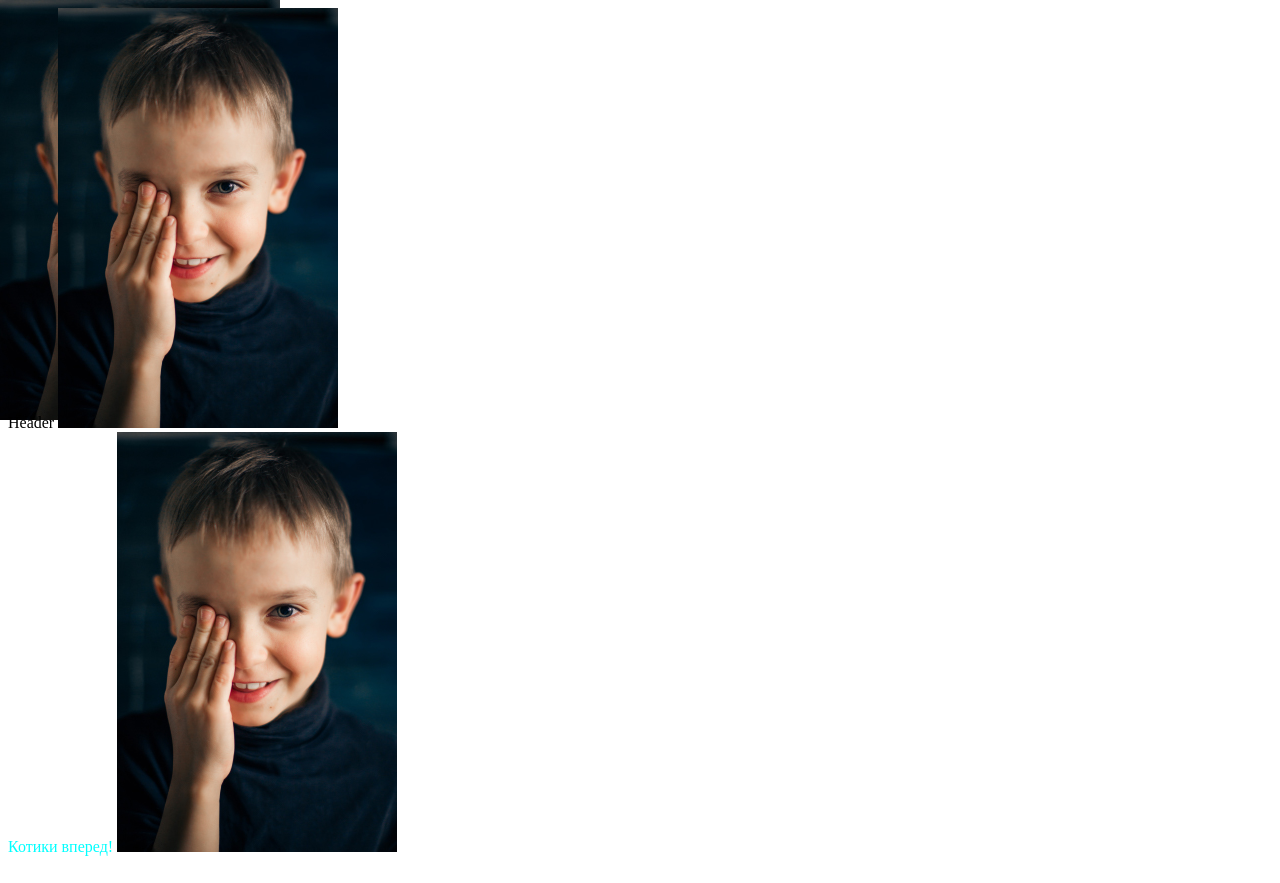
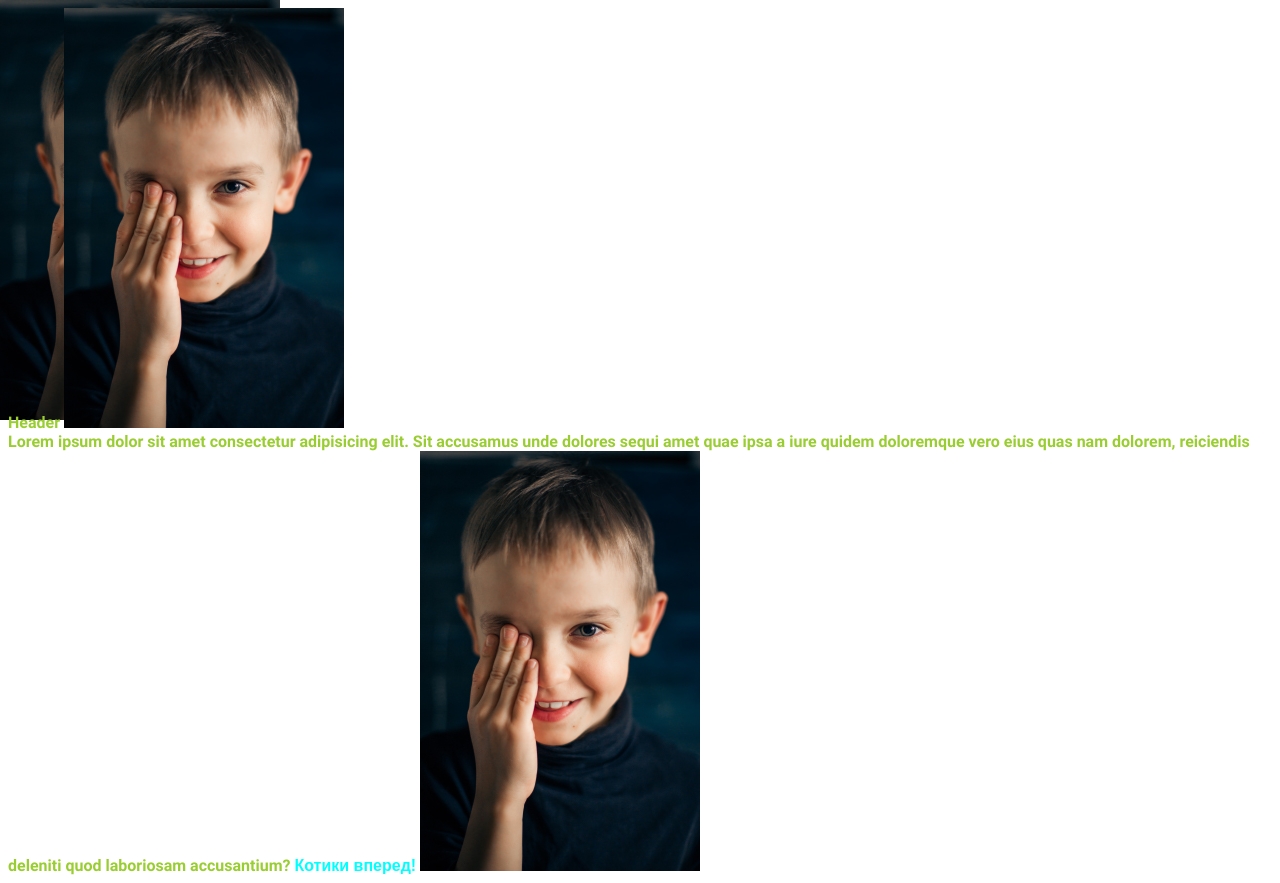
Before and after one commit to dzichonka/gulp-2022, a website: page src/index.html in a window 1280 px wide. Drawn offline with nearby package versions, Linux system fonts and the light colour scheme; files that its build step writes are made by us from their sources; files whose address does not match are found by name.

Commit message:
GULP changes: _fonts

```diff
--- a/gulp/tasks/fonts.js
+++ b/gulp/tasks/fonts.js
@@ -40,7 +40,7 @@ export const ttfToWoff = () => {
 
 export const fontsStyle = () => {
     //файл стилей подключения шрифтов
-    let fontsFile = `${app.path.srcFolder}/scss/fonts.scss`;
+    let fontsFile = `${app.path.srcFolder}/scss/_fonts.scss`;
     //проверяем существуют ли файлы шрифтов
     fs.readdir(app.path.build.fonts, function (err, fontsFiles) {
         if (fontsFiles) {
--- a/gulp/version.json
+++ b/gulp/version.json
@@ -1,3 +1,3 @@
 {
-    "main": "c88cf1432a08f9f2e66cd5dffd096174"
+    "main": "5106d172fe1caf7460049c10b56959ab"
 }
--- a/src/index.html
+++ b/src/index.html
@@ -7,8 +7,9 @@
 <body>
     @@include('html/header.html',{})
     <main>
+        Lorem ipsum dolor sit amet consectetur adipisicing elit. Sit accusamus unde dolores sequi amet quae ipsa a iure
+        quidem doloremque vero eius quas nam dolorem, reiciendis deleniti quod laboriosam accusantium?
         <span>Котики вперед!</span>
-
         <img src="@img/cover.jpg" alt="Artem">
     </main>
     @@include('html/footer.html',{})
--- a/src/scss/fonts.scss
+++ b/src/scss/_fonts.scss
@@ -1,8 +1,8 @@
 @font-face {
-                                font-family: Roboto;
+                                font-family: BriosoPro Italic;
                                 font-display: swap;
-                                src: url("../fonts/Roboto-Thin.woff2") format("woff2"), url("../fonts/Roboto-Thin.woff") format("woff");
-                                font-weight: 100;
+                                src: url("../fonts/BriosoPro Italic.woff2") format("woff2"), url("../fonts/BriosoPro Italic.woff") format("woff");
+                                font-weight: 400;
                                 font-style: normal;
                             }
 @font-face {
@@ -13,16 +13,16 @@
                                 font-style: normal;
                             }
 @font-face {
-                                font-family: BriosoPro Italic;
+                                font-family: Roboto;
                                 font-display: swap;
-                                src: url("../fonts/BriosoPro Italic.woff2") format("woff2"), url("../fonts/BriosoPro Italic.woff") format("woff");
+                                src: url("../fonts/Roboto-Regular.woff2") format("woff2"), url("../fonts/Roboto-Regular.woff") format("woff");
                                 font-weight: 400;
                                 font-style: normal;
                             }
 @font-face {
                                 font-family: Roboto;
                                 font-display: swap;
-                                src: url("../fonts/Roboto-Regular.woff2") format("woff2"), url("../fonts/Roboto-Regular.woff") format("woff");
-                                font-weight: 400;
+                                src: url("../fonts/Roboto-Thin.woff2") format("woff2"), url("../fonts/Roboto-Thin.woff") format("woff");
+                                font-weight: 100;
                                 font-style: normal;
                             }
--- a/src/scss/style.scss
+++ b/src/scss/style.scss
@@ -1,7 +1,17 @@
+@import "fonts";
+
+* {
+    font-family: 'Roboto', sans-serif;
+}
+
 body {
     background-color: #000;
+    color: yellowgreen;
+    font-weight: 700;
+
 
     span {
+        font-family: 'brioso-pro-italic', sans-serif;
         color: aqua;
     }
 
```
Also changed, not shown: dist/about.html, dist/css/style.css, dist/css/style.min.css, dist/index.html, package.json (line endings or trailing spaces).
